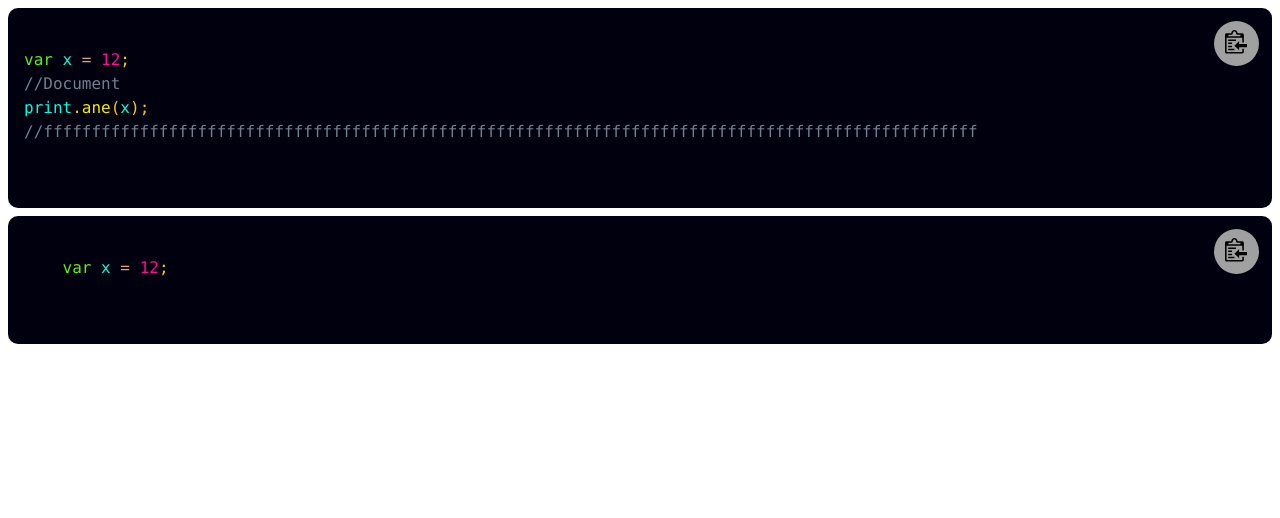
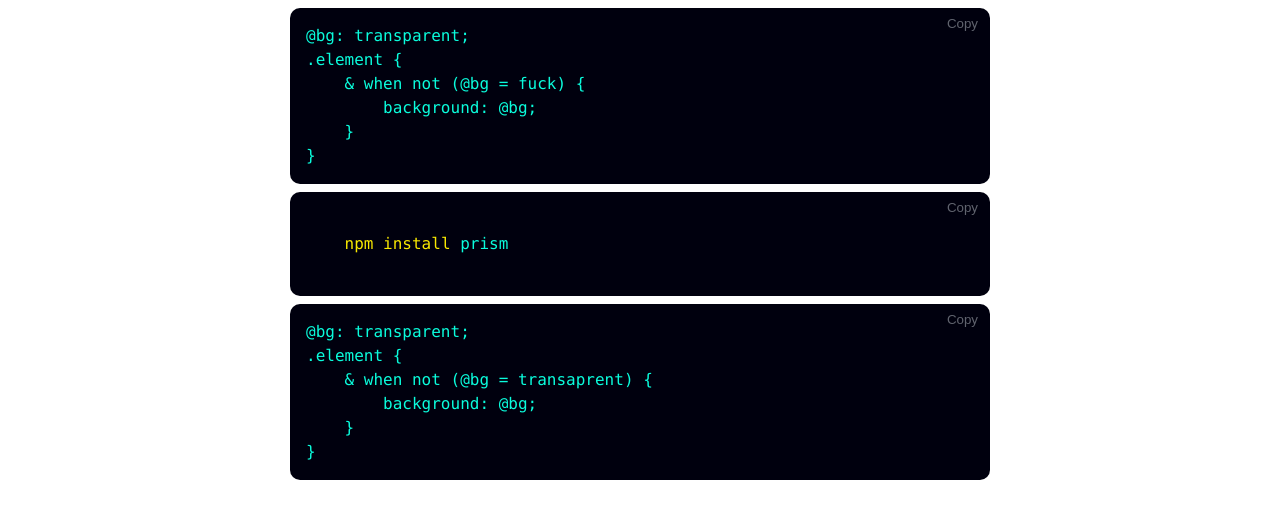
Before and after one commit to SimpleIndian/css-tricks, a plain HTML site: page code-petiffy_google/prism_copycode_beautify/index.html in a window 1280 px wide. Drawn offline with nearby package versions, Linux system fonts and the light colour scheme; some packages are replaced by stand-ins of ours; a script that the page names is missing.

Commit message:
Much more efficient copy code by the help of dynamic button adding

```diff
--- a/code-petiffy_google/prism_copycode_beautify/index.html
+++ b/code-petiffy_google/prism_copycode_beautify/index.html
@@ -1,45 +1,115 @@
 <!DOCTYPE html>
 <html lang="en">
-
   <head>
-        <meta charset="UTF-8">
-        <meta name="viewport" content="width=device-width, initial-scale=1.0">
+    <meta charset="UTF-8" />
+    <meta name="viewport" content="width=device-width, initial-scale=1.0" />
     <title>Document</title>
-        <link rel="stylesheet" href="style.css">
+    <link rel="stylesheet" href="style.css" />
+    <style>
+      .copy-button {
+        color: aliceblue;
+        background-color: transparent;
+        border: none;
+        cursor: pointer;
+        position: absolute;
+        top: 7px;
+        right: 6px;
+        opacity: 0.4;
+      }
+      body {
+        max-width: 700px;
+        margin: auto;
+      }
+      pre:hover .copy-button {
+        opacity: 1;
+      }
+    </style>
   </head>
 
   <body>
-        <div class="code-block">
     <pre>
-                <code class="language-dart foo" >
-var x = 12;
-//Document
-print.ane(x);
-//fffffffffffffffffffffffffffffffffffffffffffffffffffffffffffffffffffffffffffffffffffffffffffffffff
+<code class="language-less">@bg: transparent;
+.element {
+    & when not (@bg = fuck) {
+        background: @bg;
+    }
+}</code>
+</pre>
+    <pre>
+<code class="language-bash">
+    npm install prism
 </code>
 </pre>
-            <button class="copy-code " data-clipboard-target=".foo"><img src="clippy.svg" alt=""></button>
-        </div>
 
-        <div class="code-block">
     <pre>
-                <code class="language-dart foo2" >
-    var x = 12;
-                </code>
+<code class="language-less">@bg: transparent;
+.element {
+    & when not (@bg = transaprent) {
+        background: @bg;
+    }
+}</code>
 </pre>
-            <button class="copy-code " data-clipboard-target=".foo2"><img src="clippy.svg" alt=""></button>
-        </div>
-
-
 
     <script src="https://cdnjs.cloudflare.com/ajax/libs/prism/1.20.0/prism.min.js"></script>
     <!-- for auto loading language script -->
-        <!-- <script src="https://cdnjs.cloudflare.com/ajax/libs/prism/1.20.0/plugins/autoloader/prism-autoloader.min.js"></script> -->
-        <script src="https://cdnjs.cloudflare.com/ajax/libs/prism/1.20.0/components/prism-dart.min.js"></script>
+    <script src="https://cdnjs.cloudflare.com/ajax/libs/prism/1.20.0/plugins/autoloader/prism-autoloader.min.js"></script>
     <script src="https://cdnjs.cloudflare.com/ajax/libs/clipboard.js/2.0.4/clipboard.min.js"></script>
     <script>
-            new ClipboardJS('.copy-code');
+      (function () {
+        // Get the elements.
+        // - the 'pre' element.
+        // - the 'div' with the 'paste-content' id.
+
+        var pre = document.getElementsByTagName("pre");
+        var pasteContent = document.getElementById("paste-content");
+
+        // Add a copy button in the 'pre' element.
+        // which only has the className of 'language-'.
+
+        for (var i = 0; i < pre.length; i++) {
+          var isLanguage = pre[i].children[0].className.indexOf("language-");
+
+          if (isLanguage === 0) {
+            var button = document.createElement("button");
+            button.className = "copy-button";
+            button.textContent = "Copy";
+
+            pre[i].appendChild(button);
+          }
+        }
+
+        // Run Clipboard
+
+        const copyCode = new ClipboardJS(".copy-button", {
+          target: function (trigger) {
+            return trigger.previousElementSibling;
+          },
+        });
+
+        // On success:
+        // - Change the "Copy" text to "Copied".
+        // - Swap it to "Copy" in 2s.
+        // - Lead user to the "contenteditable" area with Velocity scroll.
+
+        copyCode.on("success", function (event) {
+          event.clearSelection();
+          event.trigger.textContent = "Copied";
+          window.setTimeout(function () {
+            event.trigger.textContent = "Copy";
+          }, 2000);
+        });
+
+        // On error (Safari):
+        // - Change the  "Press Ctrl+C to copy"
+        // - Swap it to "Copy" in 2s.
+
+        copyCode.on("error", function (event) {
+          event.trigger.textContent = 'Press "Ctrl + C" to copy';
+          window.setTimeout(function () {
+            event.trigger.textContent = "Copy";
+          }, 5000);
+        });
+      })();
     </script>
   </body>
-
 </html>
--- a/code-petiffy_google/prism_copycode_beautify/style.css
+++ b/code-petiffy_google/prism_copycode_beautify/style.css
@@ -1,11 +1,6 @@
-.code-block {
-    position: relative;
 
-}
 
-.copy-code img {
-    width: 22px;
-}
+
 
 .copy-code {
     cursor: pointer;
@@ -26,6 +21,7 @@
 
 pre {
     border-radius: 10px;
+    position: relative;
 }
 
 code[class*=language-],
--- /dev/null
+++ b/import_export_es6/index.js
@@ -0,0 +1,6 @@
+// import {double,name} from './util.js'
+//import all at once
+import util from './util.js';
+import util2 from './util2.js';
+util2.addTwo(10,12);
+util.double(10)
--- /dev/null
+++ b/import_export_es6/util.js
@@ -0,0 +1,6 @@
+function double(n){
+    return console.log(n*2)
+ };
+const name = 'jhon';
+
+export default {double, name}
--- /dev/null
+++ b/import_export_es6/util2.js
@@ -0,0 +1,6 @@
+function addTwo(n1 ,n2){
+
+console.log(n1+n2);
+
+}
+export default { addTwo };
```
Also changed, not shown: import_export_es6/index.html (added, +12 -0 lines). Lines whose indentation alone changed are shown as unchanged.
